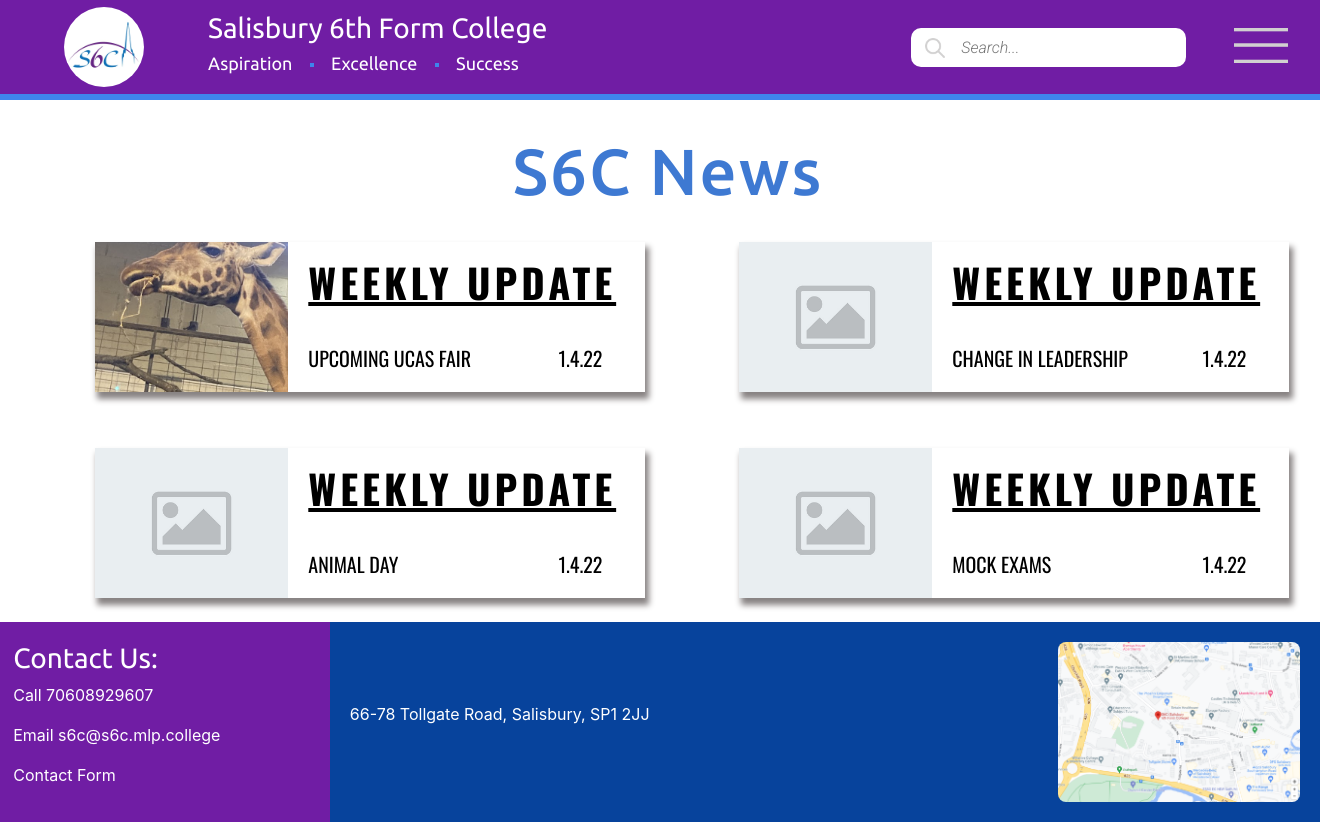
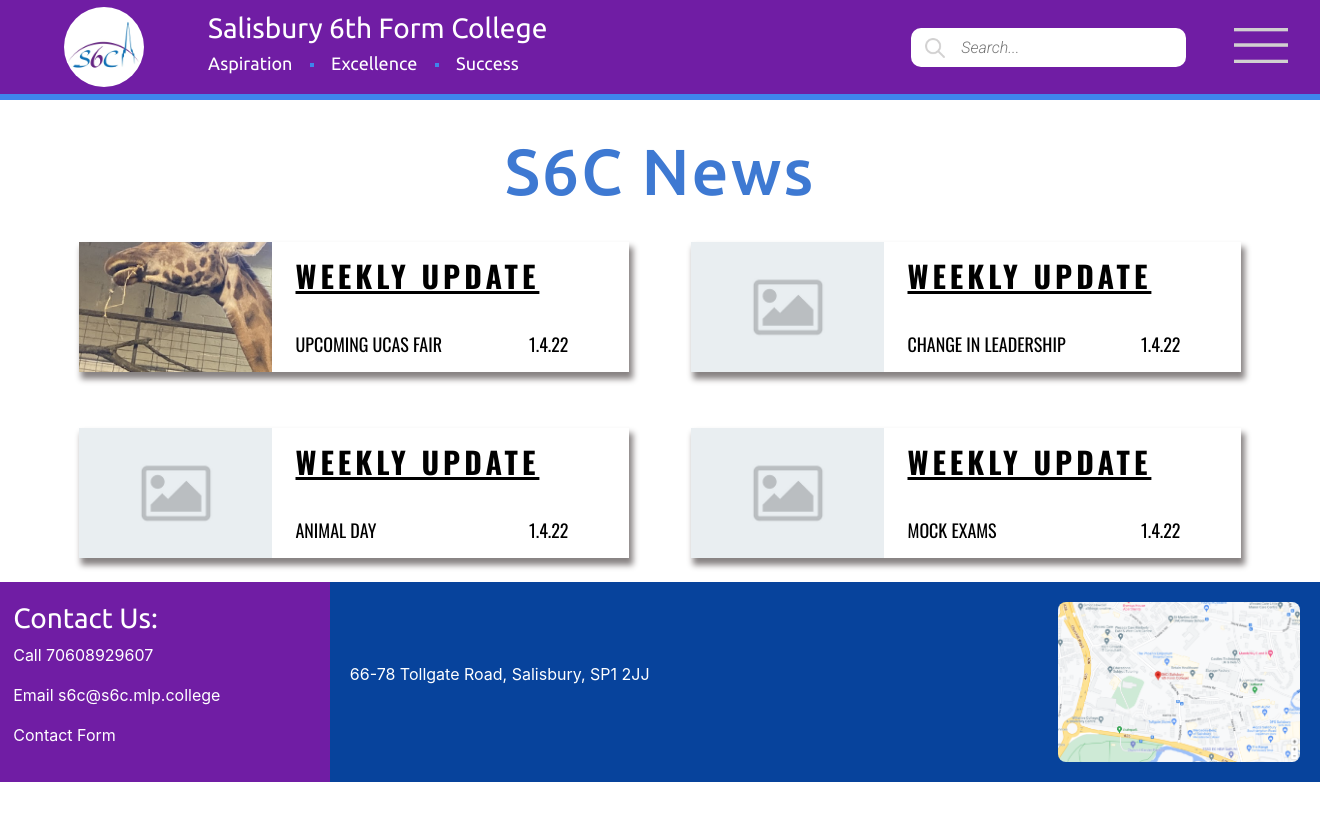
Before and after one commit to toby-mortimer/assignment1.3, a Flask app: page /news in a window 1320 px wide. After the commit the page ends 782 px from the top, so only its background shows below. Run offline with Flask 2, Linux system fonts and the light colour scheme.

Commit message:
made news page responsive

```diff
--- a/static/news.css
+++ b/static/news.css
@@ -1,6 +1,13 @@
+:root {
+    --fs-600: 65px;
+    --fs-500: 40px;
+    --fs-400: 20px;
+}
+
 .container-fluid {
-    padding-left: 5rem;
+    padding-left: 4rem;
     padding-right: 4rem;
+    max-width: 1500px;
 }
 
 .news-title #head {
@@ -9,7 +16,7 @@
     justify-content: center;
     font-family: 'Ubuntu', sans-serif;
     font-weight: 500;
-    font-size: 65px;
+    font-size: var(--fs-600);
     letter-spacing: 2px;
     color: #3E79D2;
     margin-top: 2rem;
@@ -22,20 +29,42 @@
     justify-content: center;
     align-items: center;
     row-gap: 2rem;
-    column-gap: 7rem;
+    column-gap: 2rem;
 }
 
 .news-img {
     object-fit: cover;
-    height: 150px;
+    height: 160px;
     width: 100%;
+}
+
+@media screen and (max-width: 706px) {
+    :root {
+        --fs-600: 60px;
+        --fs-500: 30px;
+        --fs-400: 18px;
+    }
+    .news-img {
+        height: 130px;
+    }
+    .container-fluid {
+        padding-left: 1rem;
+        padding-right: 1rem;
+    }
+}
+
+@media screen and (min-width: 1120px) and (max-width: 1323px) {
+    :root {
+        --fs-500: 30px;
+        --fs-400: 18px;
+    }
+    .news-img {
+        height: 130px;
+    }
 }
 
 .card-item {
     display: grid;
-    gap: 1.3rem;
-    height: 150px;
-    width: 550px;
     grid-template-columns: 35% 65%;
     grid-template-rows: 50% 50%;
     box-shadow: 3px 6px 6px 1px #888383;
@@ -52,24 +81,79 @@
     font-family: 'Oswald', sans-serif;
     font-weight: 700;
     color: black;
-    font-size: 40px;
-    margin-top: 1rem;
-    margin-bottom: 2.5rem;
+    font-size: var(--fs-500);
+    margin: 1rem 1.5rem 2.5rem 1.5rem;
     letter-spacing: 4px;
     text-decoration: underline;
+}
+
+@media screen and (max-width: 524px) {
+    .news-img {
+        height: 100px;
+    }
+    h1.heading {
+        margin: 1rem 1.5rem 1rem 1.5rem;
+    }
 }
 
 .sub {
     display: grid;
     grid-template-columns: 70% 30%;
     grid-template-rows: 100%;
+    margin-left: 1.5rem;
+}
+
+@media screen and (max-width: 480px) {
+    :root {
+        --fs-600: 40px;
+        --fs-500: 19px;
+        --fs-400: 13px;
+    }
+    .sub {
+        grid-template-columns: 60% 40%;
+    }
+    .cards {
+        grid-template-columns: repeat(auto-fit, minmax(370px, 1fr));
+    }
+    .news-img {
+        height: 80px;
+    }
+    h1.heading {
+        letter-spacing: 2px;
+    }
+}
+
+@media screen and (max-width: 390px) {
+    :root {
+        --fs-600: 30px;
+        --fs-500: 16px;
+        --fs-400: 10px;
+    }
+    .sub {
+        grid-template-columns: 65% 35%;
+        margin-left: 1rem;
+    }
+    .cards {
+        grid-template-columns: repeat(auto-fit, minmax(280px, 1fr));
+    }
+    .news-img {
+        height: 60px;
+    }
+    h1.heading {
+        letter-spacing: 1px;
+        margin: 0.7rem 0 0.5rem 1rem;
+    }
+}
+
+.date {
+    margin-right: 1.2rem;
 }
 
 #sub {
     font-family: 'Oswald', sans-serif;
     font-weight: 400;
     color: black;
-    font-size: 20px;
+    font-size: var(--fs-400);
 }
 
 a:hover {
--- a/templates/news.html
+++ b/templates/news.html
@@ -18,7 +18,7 @@
                     <div class="grid">
                         <img src="/static/image 4.png" alt="" class="news-img">
                     </div>
-                    <div class="grid">
+                    <div class="grid" id="second">
                         <h1 class="heading">WEEKLY UPDATE</h1>
                         <div class="sub">
                             <h3 class="item-title" id="sub">UPCOMING UCAS FAIR</h3>
@@ -33,7 +33,7 @@
                 <div class="grid">
                     <img src="/static/placeholder.jpg" alt="" class="news-img">
                 </div>
-                <div class="grid">
+                <div class="grid" id="second">
                     <h1 class="heading">WEEKLY UPDATE</h1>
                     <div class="sub">
                         <h3 class="item-title" id="sub">CHANGE IN LEADERSHIP</h3>
@@ -47,7 +47,7 @@
                 <div class="grid">
                     <img src="/static/placeholder.jpg" alt="" class="news-img">
                 </div>
-                <div class="grid">
+                <div class="grid" id="second">
                     <h1 class="heading">WEEKLY UPDATE</h1>
                     <div class="sub">
                         <h3 class="item-title" id="sub">ANIMAL DAY</h3>
@@ -61,7 +61,7 @@
                 <div class="grid">
                     <img src="/static/placeholder.jpg" alt="" class="news-img">
                 </div>
-                <div class="grid">
+                <div class="grid" id="second">
                     <h1 class="heading">WEEKLY UPDATE</h1>
                     <div class="sub">
                         <h3 class="item-title" id="sub">MOCK EXAMS</h3>
```
Also changed, not shown: static/course.css (+4 -5 lines).
